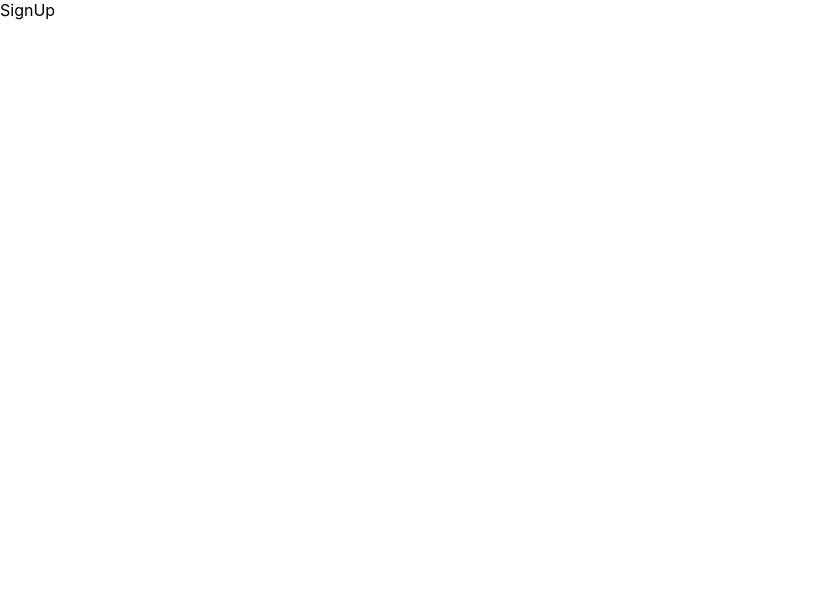
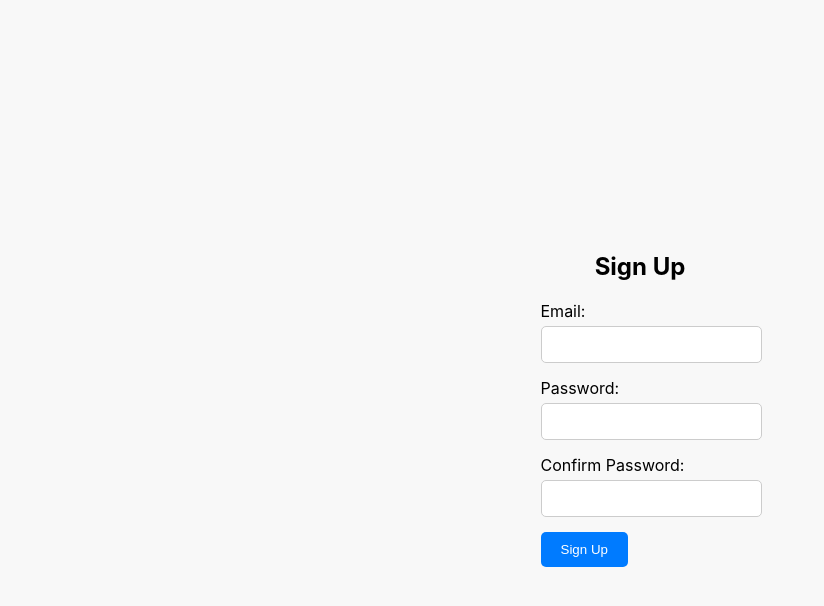
Before and after one commit to rochisna/Llm, a React (Create React App) app in the folder chatbot/: page /signup in a window 1280 px wide. Shown: the top 606 px of the page, without its empty margins (0-824 px from the left). Built offline with nearby package versions, Linux system fonts and the light colour scheme.

Commit message:
Added Signup Page

```diff
--- /dev/null
+++ b/chatbot/src/CSS/SignUp.css
@@ -0,0 +1,41 @@
+.signup {
+    display: flex;
+    flex-direction: column;
+    justify-content: center;
+    align-items: center;
+    height: 100vh;
+    background-color: #f8f8f8;
+}
+
+.signup h2 {
+    margin-bottom: 20px;
+}
+
+.signup .form-group {
+    margin-bottom: 15px;
+}
+
+.signup .form-group label {
+    display: block;
+    margin-bottom: 5px;
+}
+
+.signup .form-group input {
+    width: 100%;
+    padding: 10px;
+    border: 1px solid #ccc;
+    border-radius: 5px;
+}
+
+.signup button {
+    padding: 10px 20px;
+    background-color: #007bff;
+    color: white;
+    border: none;
+    border-radius: 5px;
+    cursor: pointer;
+}
+
+.signup button:hover {
+    background-color: #0056b3;
+}
--- a/chatbot/src/Screens/SignUp.js
+++ b/chatbot/src/Screens/SignUp.js
@@ -1,7 +1,27 @@
-import React from 'react'
+import React from "react";
+import "../CSS/SignUp.css";
 
-export default function SignUp() {
+function SignUp() {
   return (
-    <div>SignUp</div>
-  )
+    <div className="signup">
+      <h2>Sign Up</h2>
+      <form>
+        <div className="form-group">
+          <label>Email:</label>
+          <input type="email" required />
+        </div>
+        <div className="form-group">
+          <label>Password:</label>
+          <input type="password" required />
+        </div>
+        <div className="form-group">
+          <label>Confirm Password:</label>
+          <input type="password" required />
+        </div>
+        <button type="submit">Sign Up</button>
+      </form>
+    </div>
+  );
 }
+
+export default SignUp;
```
